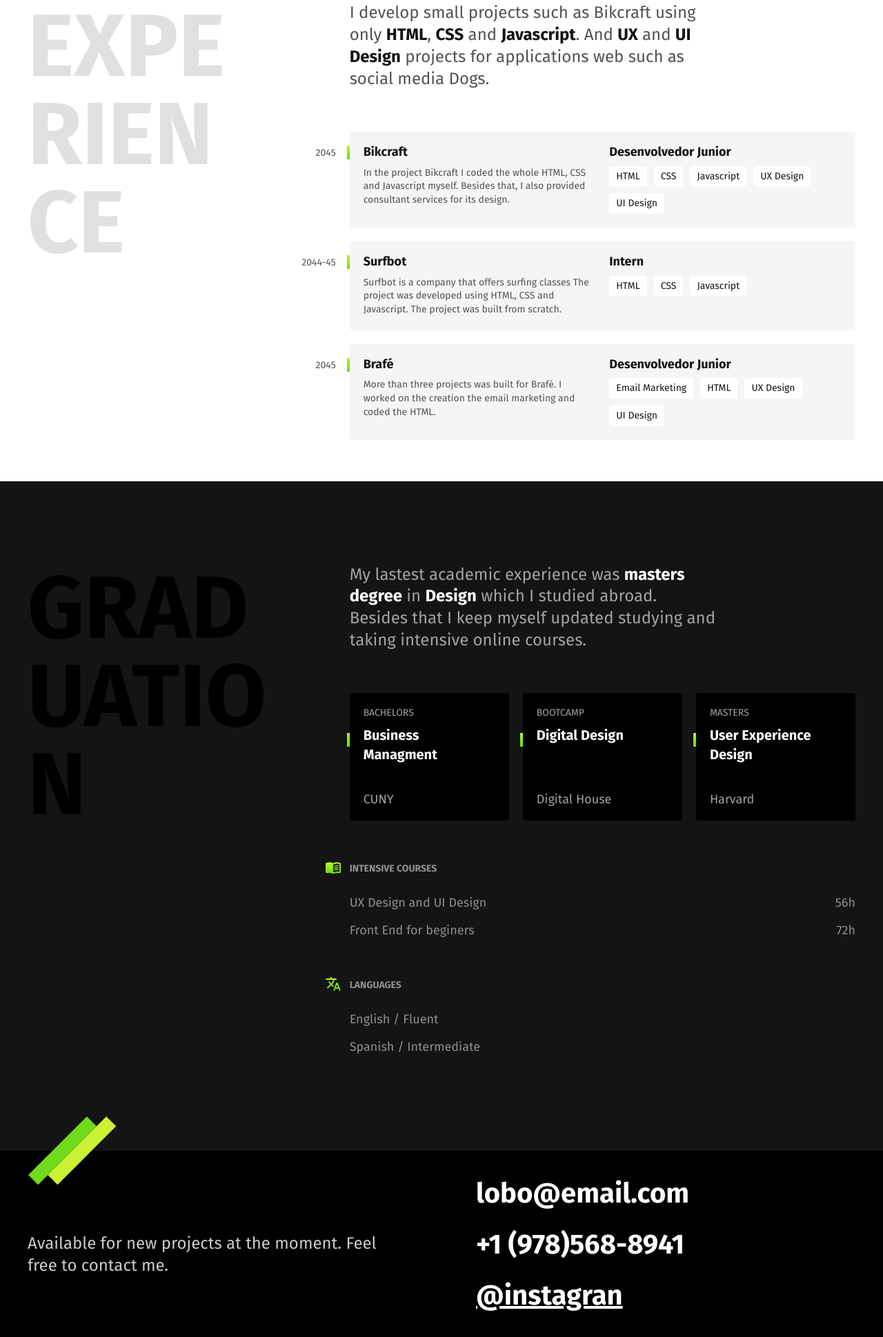
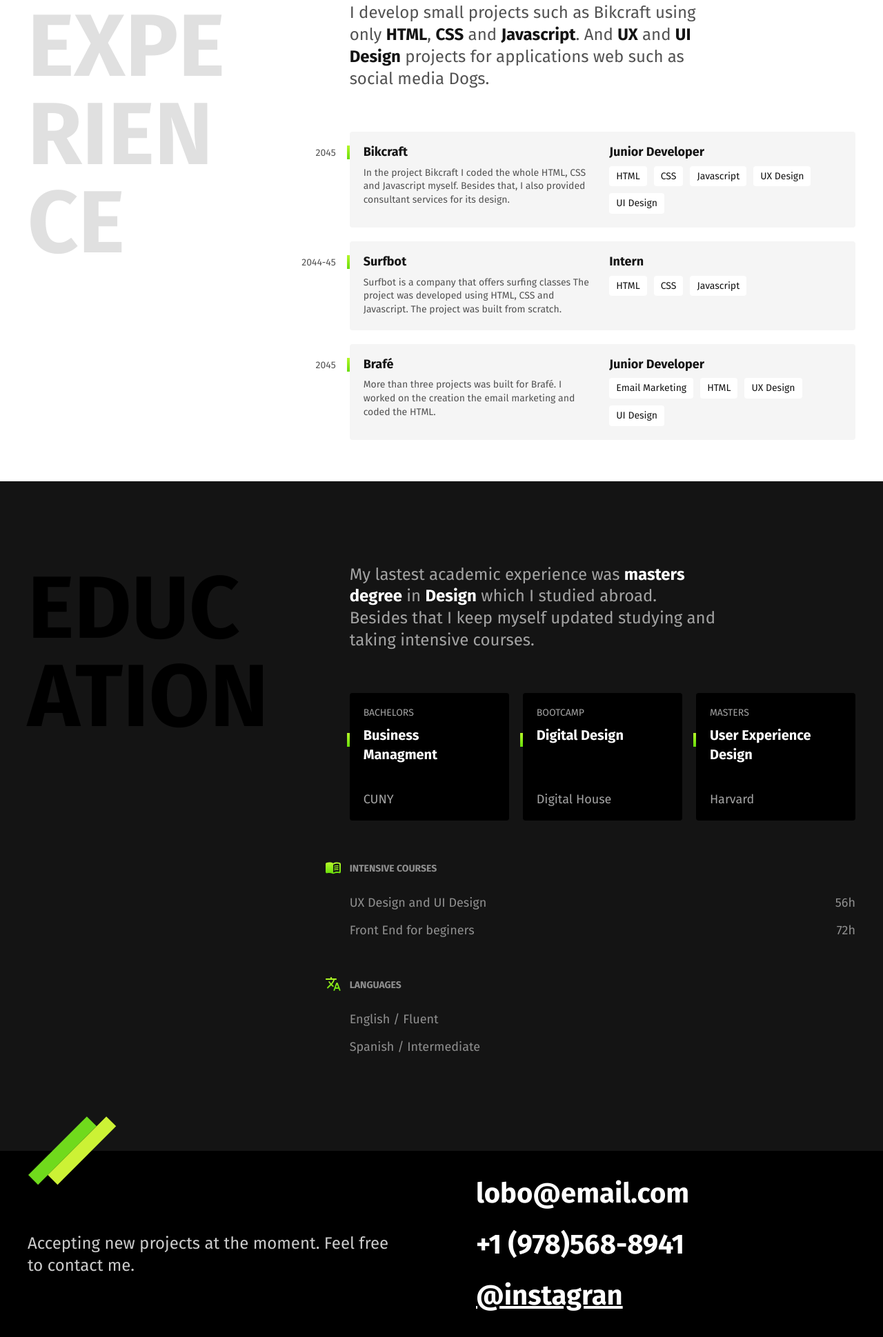
Before and after one commit to francorufino/lobo-resume, a plain HTML site: page index.html in a window 1280 px wide. Shown: the part 779-2718 px from the top of the page at 69% size. Drawn offline with Linux system fonts and the light colour scheme.

Commit message:
uploading some text changes

```diff
--- a/index.html
+++ b/index.html
@@ -10,7 +10,6 @@
       content="Front End Developer and UX/UI Designer, located in New York, USA"
     />
     <link rel="stylesheet" href="./css/style.min.css" />
-
     <link rel="preconnect" href="https://fonts.googleapis.com" />
     <link rel="preconnect" href="https://fonts.gstatic.com" crossorigin />
     <link
@@ -24,7 +23,7 @@
       <nav>
         <ul class="header-menu">
           <li><a href="#experiencia">Experience</a></li>
-          <li><a href="#formacao">Formacao</a></li>
+          <li><a href="#formacao">Education</a></li>
           <li><a href="#contact">Contact</a></li>
         </ul>
       </nav>
@@ -54,7 +53,7 @@
         <div class="empresa">
           <span class="empresa-ano">2045</span>
           <h3 class="empresa-titulo">Bikcraft</h3>
-          <span class="empresa-titulo">Desenvolvedor Junior</span>
+          <span class="empresa-titulo">Junior Developer </span>
           <p class="empresa-texto">
             In the project Bikcraft I coded the whole HTML, CSS and Javascript
             myself. Besides that, I also provided consultant services for its
@@ -86,7 +85,7 @@
         <div class="empresa">
           <span class="empresa-ano">2045</span>
           <h3 class="empresa-titulo">Brafé</h3>
-          <span class="empresa-titulo">Desenvolvedor Junior</span>
+          <span class="empresa-titulo">Junior Developer</span>
           <p class="empresa-texto">
             More than three projects was built for Brafé. I worked on the
             creation the email marketing and coded the HTML.
@@ -102,13 +101,13 @@
     </section>
     <section class="formacao" id="formacao" aria-label="Formação">
       <div class="formacao-container">
-        <h2 class="subtitulo">Graduation</h2>
+        <h2 class="subtitulo">Education</h2>
         <div>
           <p class="formacao-texto">
             My lastest academic experience was
             <strong>masters degree</strong> in <strong> Design</strong> which I
             studied abroad. Besides that I keep myself updated studying and
-            taking intensive online courses.
+            taking intensive courses.
           </p>
 
           <ul class="faculdade-lista">
@@ -150,7 +149,7 @@
     <footer class="footer" id="contato">
       <div class="footer-container">
         <p class="footer-texto">
-          Available for new projects at the moment. Feel free to contact me.
+          Accepting new projects at the moment. Feel free to contact me.
         </p>
         <ul class="footer-contato">
           <li>lobo@email.com</li>
```
